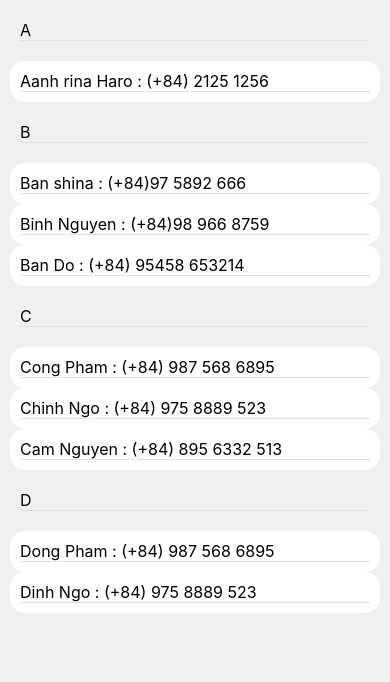
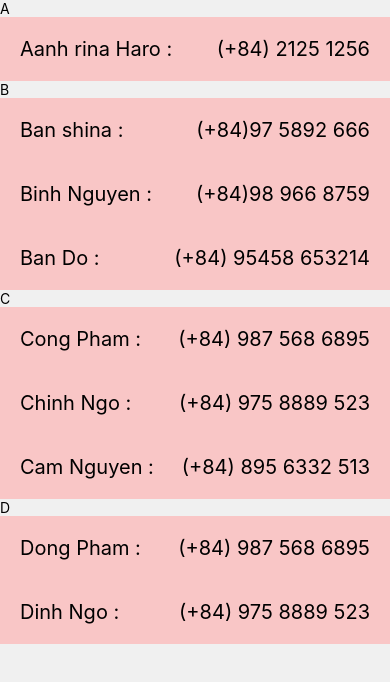
Before and after one commit to slade77777/reactNative12TS, a React Native app: screen / in a window 390 px wide. Shown: the top 682 px of the page. Built offline with nearby package versions, Linux system fonts and the light colour scheme.

Commit message:
viet lai theo component va style

```diff
--- a/App.tsx
+++ b/App.tsx
@@ -1,22 +1,8 @@
-import React, { useState } from 'react';
-import {
-  StyleSheet,
-  View,
-  Text,
-  ScrollView,
-  RefreshControl,
-  FlatList,
-  SectionList,
-} from 'react-native';
+import React from 'react';
+import ListContacts from './src/components/ListContacts';
 
 
-const Contacts: {
-  title: string;
-  data: {
-      name: string;
-      phoneNumber: string;
-  }[];
-}[] =
+const Contacts =
 [
   {
     title:"A",
@@ -50,43 +36,14 @@ const Contacts: {
   },
 ];
 
+//a đã tách component đâu
+//A loay hoay mãi ko tách được. nên a dùng luôn loại viết thẳng
+
 
 const App = () => {
   return (
-    <SectionList style={{backgroundColor:'#F0F0F0'}}
-      sections={Contacts}
-      keyExtractor={(item, index) => item.name}
-      renderItem={({ item }) => (
-          <View style={{justifyContent: 'center',backgroundColor:'#FFFFFF', borderRadius: 15, marginLeft: 10, marginRight: 10}}>
-            <Text style={styles.text}>{item.name +" : " + item.phoneNumber}</Text>
-          </View>
-
-      )}
-      renderSectionHeader={({section})=>(
-        <View style={styles.item}>
-          <Text style={styles.text}>{section.title}</Text>
-        </View>
-      )}
-    />
-  );
-};
-
-const styles = StyleSheet.create({
-
-  item: {
-    margin: 10,
-    justifyContent: 'center',
-    borderRadius: 10
-  },
-  text: {
-    color: '#000000',
-    fontSize: 16,
-    margin: 10,
-    borderBottomColor: '#E1E1E1',
-    borderBottomWidth: 1,
-
-
-  },
-});
+    <ListContacts ContactBook={Contacts} />
+  )
+}
 
 export default App;
--- /dev/null
+++ b/src/components/Contact.tsx
@@ -0,0 +1,37 @@
+import React from 'react'
+import { StyleSheet, Text, View } from 'react-native'
+
+interface Props {
+  Contact:{
+    name: string,
+    phoneNumber:string
+  }
+}
+
+const Contact = (props: Props ) => {
+
+  const { Contact } = props
+
+  return (
+    <View style={{...styles.container, backgroundColor: '#F9C6C6'}}>
+      <Text style={styles.textStyle}>{Contact.name + ' : '}</Text>
+      <Text style={styles.textStyle}>{Contact.phoneNumber}</Text>
+    </View>
+  )
+}
+
+export default Contact
+
+const styles = StyleSheet.create({
+  textStyle: {
+    fontSize: 20,
+    justifyContent: 'center',
+    padding: 10
+  },
+  container: {
+    flex: 1,
+    padding: 10,
+    flexDirection: 'row',
+    justifyContent: 'space-between'
+  }
+})
--- a/src/components/ListContacts.tsx
+++ b/src/components/ListContacts.tsx
@@ -1,30 +1,30 @@
-import React, {FC} from 'react';
-import {SectionList, View, SafeAreaView, Text} from 'react-native';
-import Contacts, {ContactType} from './Contacts';
+//tsrnfs cú pháp tắt tạo template component có style, funtional component
 
-type ListContactsType = {
-  data: Array<ContactType>;
-};
+import React from 'react'
+import { StyleSheet, Text, View,SectionList } from 'react-native'
+import Contact from './Contact'
+import Title from './Title'
 
-const ListContacts: FC<ListContactsType> = ({data}) => {
+//a cho e tai extension cho. ok e
+
+interface Props {
+  ContactBook: Array<{title:string,data:Array<{name:string,phoneNumber:string}>}> //nen e viet thu cong nhu nay. ok e
+}
+
+const ListContacts = (props: Props) => {
+
+  const { ContactBook } = props
+
   return (
-    <SafeAreaView>
-      <SectionList style={{backgroundColor:'#F0F0F0'}}
-      sections={data}
+    <SectionList style={{backgroundColor:'#F0F0F0'}}
+      sections={ContactBook}
       keyExtractor={(item, index) => item.name}
-      renderItem={({ item }) => (
-        <View>
-          <Text>{item.name +" : " + item.phoneNumber}</Text>
-        </View>
-      )}
-      renderSectionHeader={({section})=>(
-        <View>
-          <Text>{section.title}</Text>
-        </View>
-      )}
+      renderItem={({ item }) => <Contact Contact={item} />}
+      renderSectionHeader={({section:{title}})=> <Title title={title}/> }
     />
-    </SafeAreaView>
-  );
-};
+  )
+}
 
-export default ListContacts;
+export default ListContacts
+
+const styles = StyleSheet.create({})
--- /dev/null
+++ b/src/components/Title.tsx
@@ -0,0 +1,21 @@
+import React from 'react'
+import { StyleSheet, Text, View } from 'react-native'
+
+interface Props {
+    title:string
+}
+
+const Title = (props: Props) => {
+
+    const { title } = props
+
+    return (
+        <View>
+            <Text>{title}</Text>
+        </View>
+    )
+}
+
+export default Title
+
+const styles = StyleSheet.create({})
```
Also changed, not shown: src/components/Contacts.tsx (deleted, +0 -27 lines).
